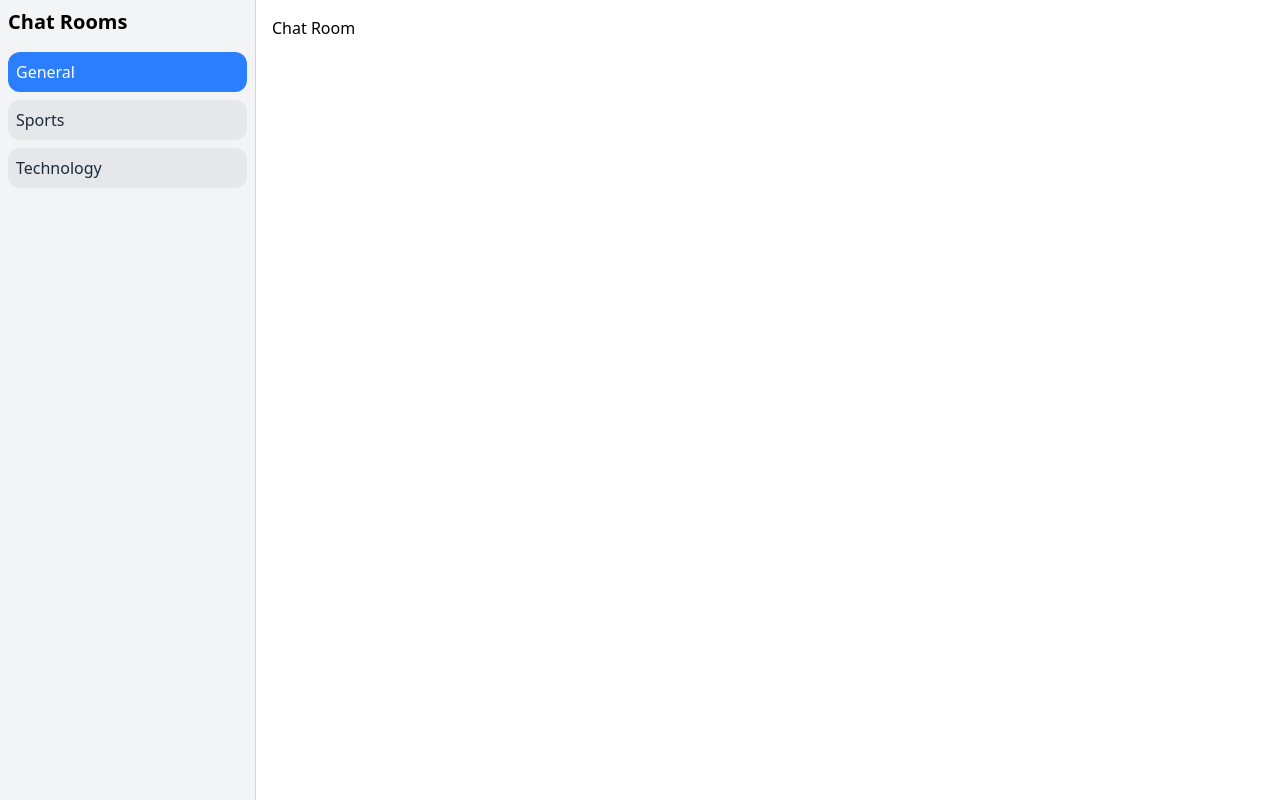
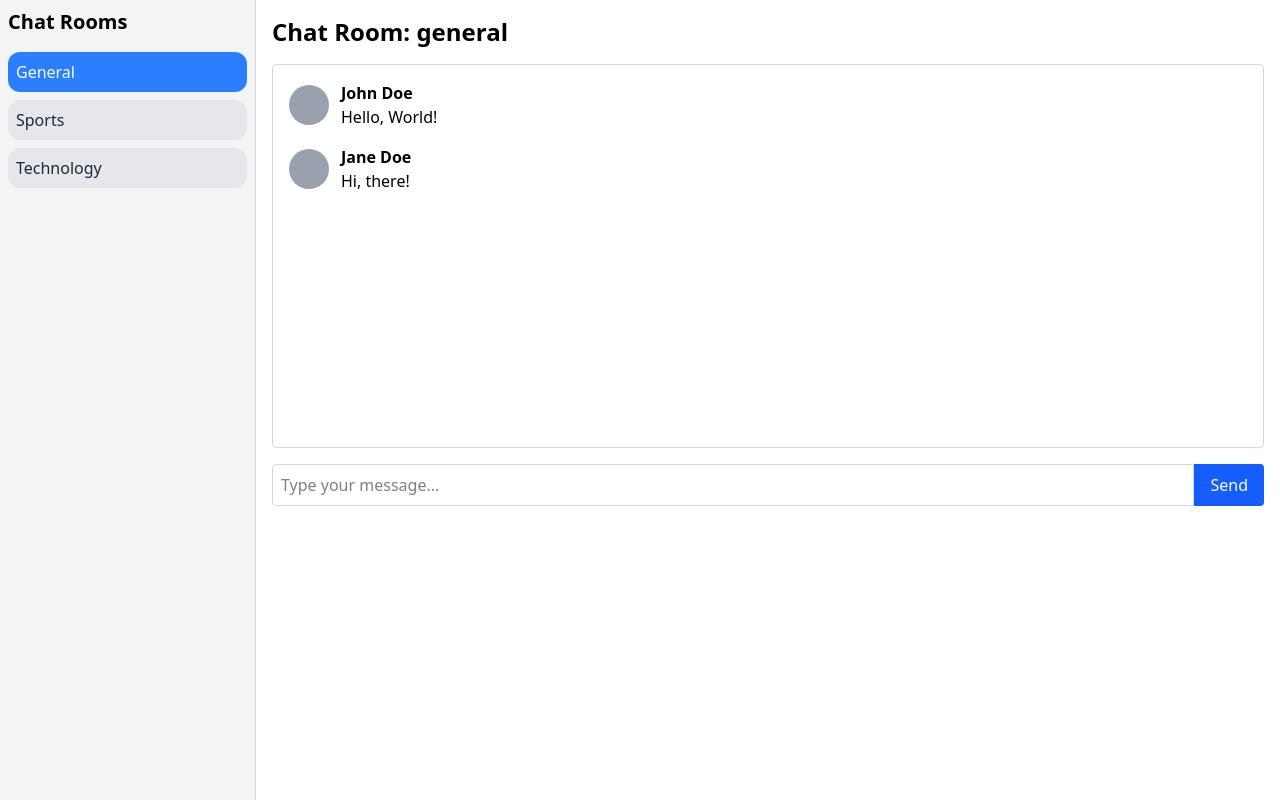
Before and after one commit to dmeze/firebase-chat-app, a React (Vite) app: page /chat/general in a window 1280 px wide. Built offline with nearby package versions, Linux system fonts and the light colour scheme.

Commit message:
dmezents: Add a Chat Room with Message Input

```diff
--- a/src/App.jsx
+++ b/src/App.jsx
@@ -2,6 +2,7 @@ import { BrowserRouter as Router, Routes, Route } from 'react-router-dom';
 
 import Home from './components/Home.jsx';
 import ChatRoomList from "./components/ChatRoomList.jsx";
+import ChatRoom from "./components/ChatRoom.jsx";
 
 const App = () => {
     return (
@@ -13,7 +14,7 @@ const App = () => {
                 <main className="flex-1 p-4">
                     <Routes>
                         <Route path="/" element={<Home />} />
-                        <Route path="/chat/:roomId" element={<>Chat Room</>} />
+                        <Route path="/chat/:roomId" element={<ChatRoom />} />
                     </Routes>
                 </main>
             </div>
--- /dev/null
+++ b/src/components/ChatRoom.jsx
@@ -0,0 +1,31 @@
+import { useState } from 'react';
+import { useParams } from 'react-router-dom';
+
+import MessageList from "./MessageList.jsx";
+import MessageInput from "./MessageInput.jsx";
+
+const ChatRoom = () => {
+    const { roomId } = useParams();
+    const [messages, setMessages] = useState([
+        {
+            id: 1,
+            username: 'John Doe',
+            text: 'Hello, World!',
+        },
+        {
+            id: 2,
+            username: 'Jane Doe',
+            text: 'Hi, there!',
+        }
+    ]);
+
+    return (
+        <div className="flex flex-col h-full">
+            <h2 className="text-2xl font-semibold mb-4">Chat Room: {roomId}</h2>
+            <MessageList messages={messages} />
+            <MessageInput user={{ username: 'Test' }} setMessages={setMessages} />
+        </div>
+    );
+}
+
+export default ChatRoom;
--- /dev/null
+++ b/src/components/MessageInput.jsx
@@ -0,0 +1,41 @@
+import { useState } from 'react';
+
+const MessageInput = ({ user, setMessages }) => {
+    const [message, setMessage] = useState('');
+
+    const sendMessage = async (e) => {
+        e.preventDefault();
+        if (!message.trim()) return;
+
+        setMessages((messages) => [
+            ...messages,
+            {
+                id: messages.length + 1,
+                username: user.username,
+                text: message,
+            },
+        ]);
+
+        setMessage('');
+    };
+
+    return (
+        <form onSubmit={sendMessage} className="flex">
+            <input
+                type="text"
+                value={message}
+                onChange={(e) => setMessage(e.target.value)}
+                placeholder="Type your message..."
+                className="flex-grow p-2 border border-gray-300 rounded-l focus:outline-none focus:ring-2 focus:ring-blue-400"
+            />
+            <button
+                type="submit"
+                className="px-4 py-2 bg-blue-600 text-white rounded-r hover:bg-blue-700 focus:outline-none"
+            >
+                Send
+            </button>
+        </form>
+    );
+}
+
+export default MessageInput;
--- /dev/null
+++ b/src/components/MessageList.jsx
@@ -0,0 +1,17 @@
+const MessageList = ({ messages }) => {
+    return (
+        <div className="h-96 overflow-y-scroll border border-gray-300 p-4 rounded mb-4">
+            {messages.map((message) => (
+                <div key={message.id} className="mb-4 flex items-center">
+                    <div className="w-10 h-10 rounded-full bg-gray-400 mr-3"></div>
+                    <div>
+                        <strong className="block">{message.username}</strong>
+                        <p>{message.text}</p>
+                    </div>
+                </div>
+            ))}
+        </div>
+    );
+}
+
+export default MessageList;
```
